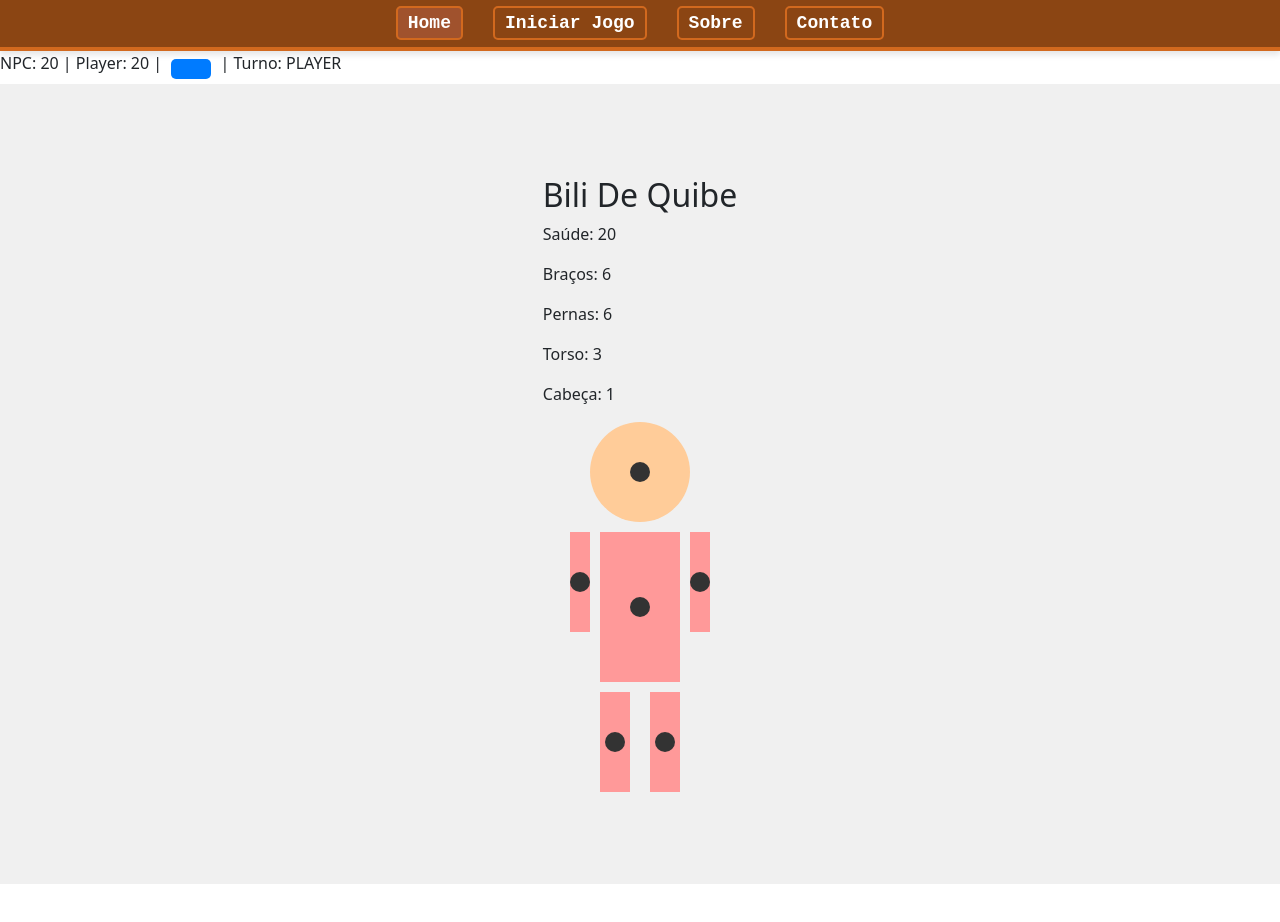
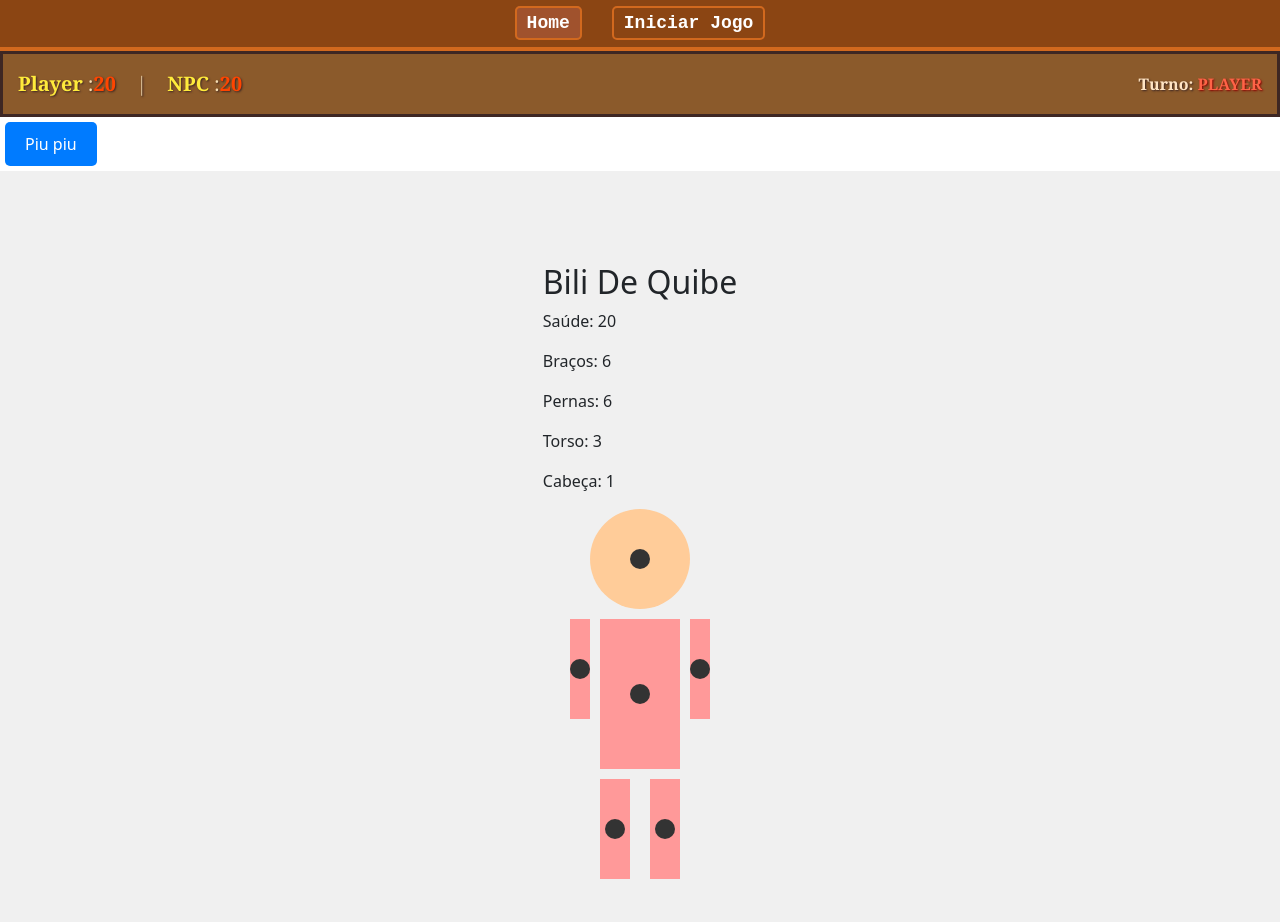
Before and after one commit to LuizHeSilva/jogo-duelo, an Angular app: page /game in a window 1280 px wide. Shown: the top 922 px of the page. Before the commit the page ends 884 px from the top, so only its background shows below. Built offline with nearby package versions, Linux system fonts and the light colour scheme.

Commit message:
ajuste menu

```diff
--- a/src/app/app.component.html
+++ b/src/app/app.component.html
@@ -1,10 +1,8 @@
 <body>
 <div class="menu">
   <ul>
-            <li><a routerLink="" class="active">Home</a></li>
+    <li><a routerLink="home" class="active">Home</a></li>
     <li><a routerLink="game">Iniciar Jogo</a></li>
-            <li><a routerLink="">Sobre</a></li>
-            <li><a routerLink="">Contato</a></li>
   </ul>
 </div>
 </body>
--- a/src/app/game/game.component.css
+++ b/src/app/game/game.component.css
@@ -29,3 +29,101 @@ button {
 button:hover {
   background-color: #0056b3;
 }
+
+/*MENU*/
+.placar {
+  display: flex;
+  justify-content: space-between;
+  align-items: center;
+  background-color: #8b5a2b;
+  padding: 15px;
+  border: 3px solid #3e2723;
+  color: #f5deb3;
+  font-family: 'Georgia', serif;
+  font-size: 20px;
+  text-shadow: 1px 1px 2px #3e2723;
+}
+
+.personagem {
+  display: flex;
+  align-items: center;
+}
+
+.nome {
+  font-weight: bold;
+  margin-right: 5px;
+  color: #ffeb3b;
+}
+
+.vida {
+  color: #ff4500;
+  position: relative;
+  display: inline-block;
+  font-weight: bold;
+  transition: color 0.3s ease;
+}
+
+.divisoria {
+  margin: 0 20px;
+  font-size: 20px;
+  color: #d2b48c;
+}
+
+.turno {
+  margin-left: auto;
+  font-weight: bold;
+  font-size: 16px;
+  color: #ffe4c4;
+}
+
+.turno-texto {
+  color: #ff6347;
+  text-shadow: 1px 1px 2px #8b0000;
+}
+
+/*sangramento*/
+.damaged {
+  color: #ff4500; /* Cor de sangue */
+  animation: bleed 1.5s ease forwards;
+}
+
+@keyframes bleed {
+  0% {
+    color: #ff4500;
+  }
+  50% {
+    color: #b22222; /* Escurece um pouco a cor durante o efeito */
+    transform: translateY(0);
+  }
+  100% {
+    color: #8b0000; /* Cor final após o efeito */
+    transform: translateY(10px);
+  }
+}
+
+.damaged::after {
+  content: '';
+  position: absolute;
+  left: 50%;
+  top: 100%;
+  width: 4px;
+  height: 0;
+  background: #ff4500;
+  transform: translateX(-50%);
+  animation: drip 1.5s ease forwards;
+}
+
+@keyframes drip {
+  0% {
+    height: 0;
+    opacity: 1;
+  }
+  50% {
+    height: 20px;
+    opacity: 0.7;
+  }
+  100% {
+    height: 30px;
+    opacity: 0;
+  }
+}
--- a/src/app/game/game.component.html
+++ b/src/app/game/game.component.html
@@ -1,4 +1,17 @@
-NPC: {{npc.vida}} | Player: {{player.vida}} | <button (click)="mudarTurno()"></button> | Turno: {{ turno }}
+<div class="placar">
+  <div class="personagem">
+    <span class="nome">Player</span>: <span class="vida" [ngClass]="{ 'damaged': playerRecebeuDano }">{{player.vida}}</span>
+  </div>
+  <div class="divisoria">|</div>
+  <div class="personagem">
+    <span class="nome">NPC</span>: <span class="vida" [ngClass]="{ 'damaged': playerRecebeuDano }">{{npc.vida}}</span>
+  </div>
+  <div class="turno">Turno: <span class="turno-texto">{{ turno }}</span></div>
+</div>
+
+<button (click)="tomeDano()">Piu piu</button>
+
+<!--NPC: {{npc.vida}} | Player: {{player.vida}} | <button (click)="mudarTurno()"></button> | Turno: {{ turno }}-->
 <div class="body">
   <div *ngIf="turno === Turno.NPC">
     <player [player]="player"></player>
--- a/src/app/game/game.component.ts
+++ b/src/app/game/game.component.ts
@@ -22,6 +22,7 @@ export class GameComponent implements OnInit {
   modalConfig: DialogConfigModel;
 
   turno: Turno;
+  playerRecebeuDano: boolean = false;
 
   constructor(public _storage: StorageComponent,
               private _ref: ChangeDetectorRef) {}
@@ -32,6 +33,13 @@ export class GameComponent implements OnInit {
       this.turno = turno;
       this._ref.detectChanges();
     });
+  }
+
+  tomeDano() {
+    this.playerRecebeuDano = true;
+    setTimeout(() => {
+      this.playerRecebeuDano = false;
+    }, 1500); // Duração da animação
   }
 
   mudarTurno() {
```
Also changed, not shown: src/app/home/home.module.ts (+7 -6 lines). Lines whose indentation alone changed are shown as unchanged.
